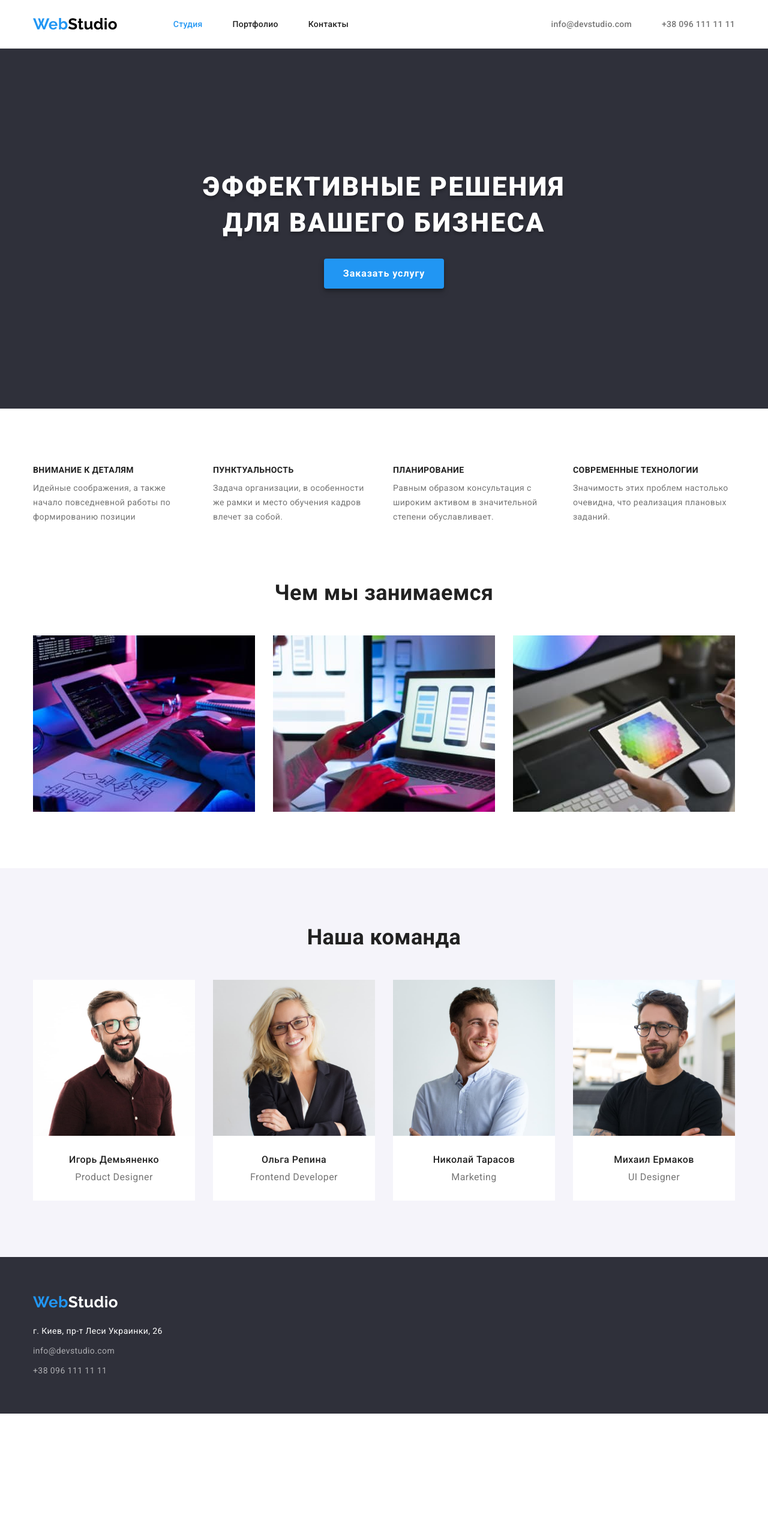
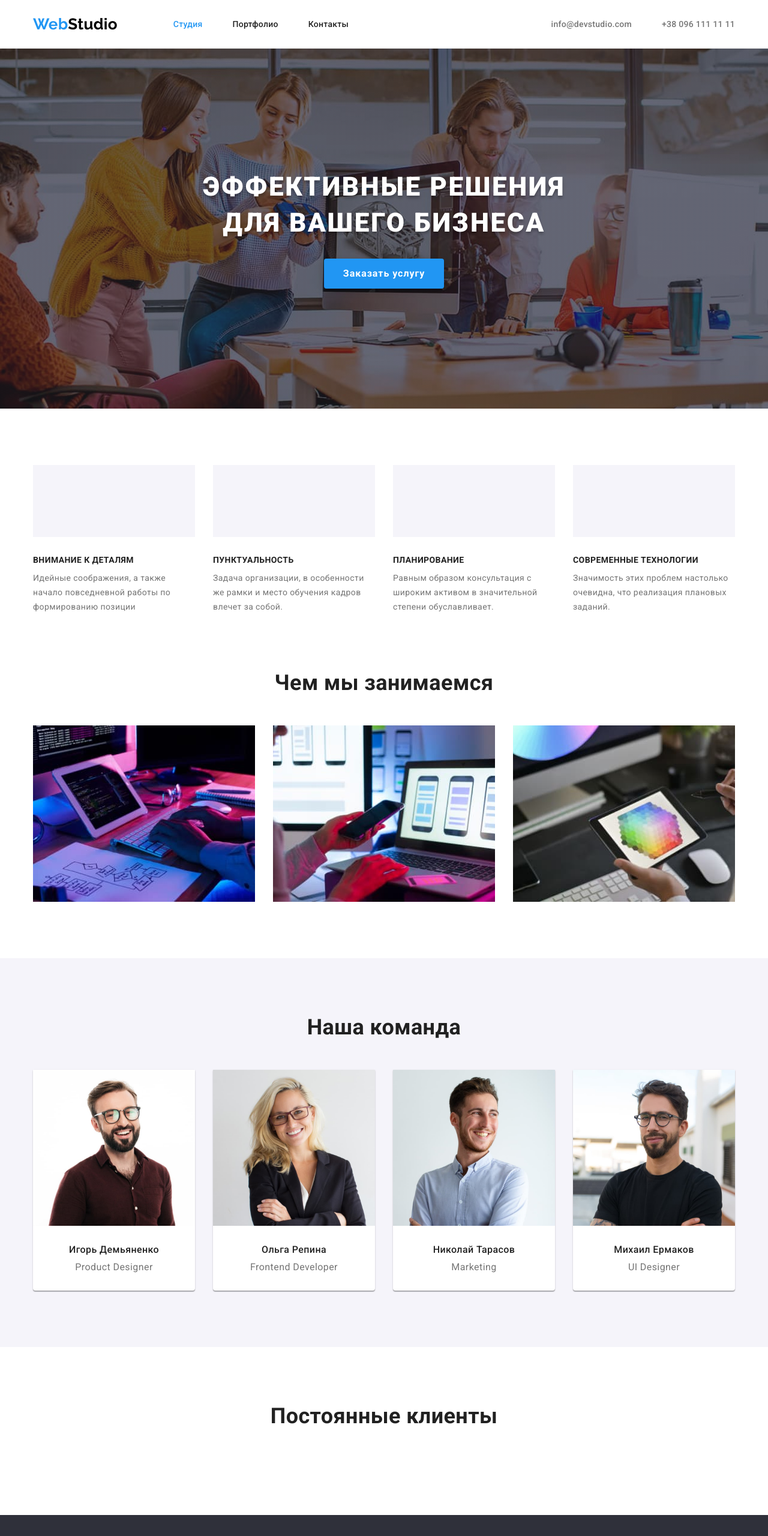
Before and after one commit to OlesiaAndreiko/goit-markup-hw-04, a plain HTML site: page index.html in a window 1280 px wide. Shown: the top 2560 px of the page at 60% size. Before the commit the page ends 2356 px from the top, so only its background shows below. Drawn offline with nearby package versions, Linux system fonts and the light colour scheme.

Commit message:
bg-hero+нова секція+тіні

```diff
--- a/css/styles.css
+++ b/css/styles.css
@@ -12,6 +12,7 @@
   --dark-bg-cl: #2f303a;
   --light-bg-cl: #f5f4fa;
   --accent-bg-btn-cl: #188ce8;
+  --overlay-header: rgba(47, 48, 58, 0.4);
 
   /* others-colors */
   --accent-cl: #2196f3;
@@ -174,12 +175,25 @@ img {
 /*  Hero section */
 
 .hero {
+  max-width: 1600px;
+  height: 600px;
   padding-top: 200px;
   padding-bottom: 200px;
+  margin: 0 auto;
 
   text-align: center;
 
   background-color: var(--dark-bg-cl);
+
+  background-image: linear-gradient(
+      to top left,
+      var(--overlay-header),
+      var(--overlay-header)
+    ),
+    url(../images/hero/hero.jpg);
+  background-repeat: no-repeat;
+  background-position: center;
+  background-size: cover;
 }
 
 .hero-title {
@@ -236,6 +250,15 @@ img {
   --card-item: 4;
 }
 
+.advantage-item::before {
+  display: block;
+  content: "";
+
+  height: 120px;
+  margin-bottom: 30px;
+  background-color: var(--light-bg-cl);
+}
+
 .advantage-title {
   margin-bottom: 10px;
 
@@ -262,6 +285,10 @@ img {
   --card-item: 4;
 
   background-color: var(--white-cl);
+  box-shadow: 0px 1px 3px rgba(0, 0, 0, 0.12), 0px 1px 1px rgba(0, 0, 0, 0.14),
+    0px 2px 1px rgba(0, 0, 0, 0.2);
+
+  border-radius: 0px 0px 4px 4px;
 }
 
 .team-desc {
@@ -315,6 +342,14 @@ img {
 .btn-filter:focus {
   background-color: var(--accent-cl);
   color: var(--white-cl);
+  box-shadow: 0px 3px 1px rgba(0, 0, 0, 0.1), 0px 1px 2px rgba(0, 0, 0, 0.08),
+    0px 2px 2px rgba(0, 0, 0, 0.12);
+}
+
+.project-item:hover,
+.project-item:active {
+  box-shadow: 0px 1px 1px rgba(0, 0, 0, 0.12), 0px 4px 4px rgba(0, 0, 0, 0.06),
+    1px 4px 6px rgba(0, 0, 0, 0.16);
 }
 
 .project-div {
--- a/index.html
+++ b/index.html
@@ -209,6 +209,13 @@
           </ul>
         </div>
       </section>
+
+      <!-- Customers section -->
+      <section class="section">
+        <div class="container">
+          <h2 class="section-title">Постоянные клиенты</h2>
+        </div>
+      </section>
     </main>
     <!-- Footer section -->
     <footer class="footer">
```
Also changed, not shown: images/hero/hero.jpg (added).
